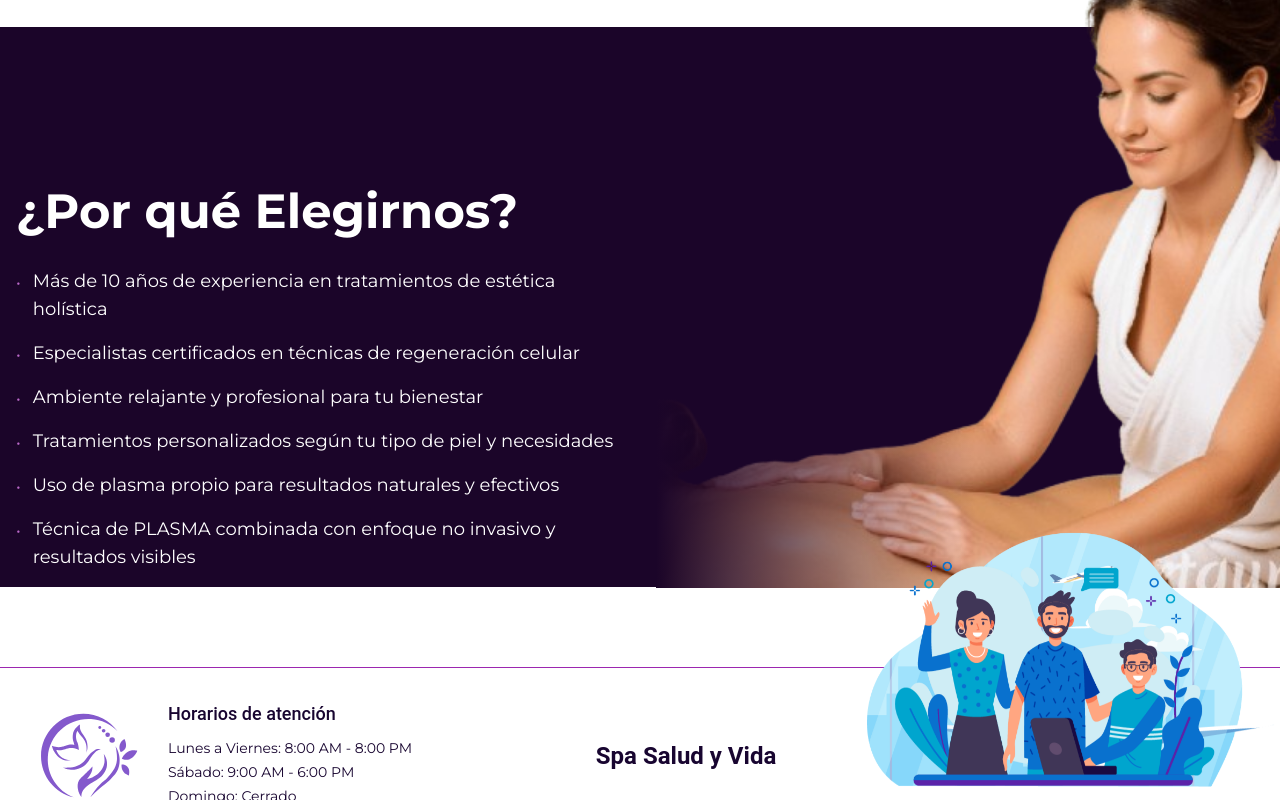
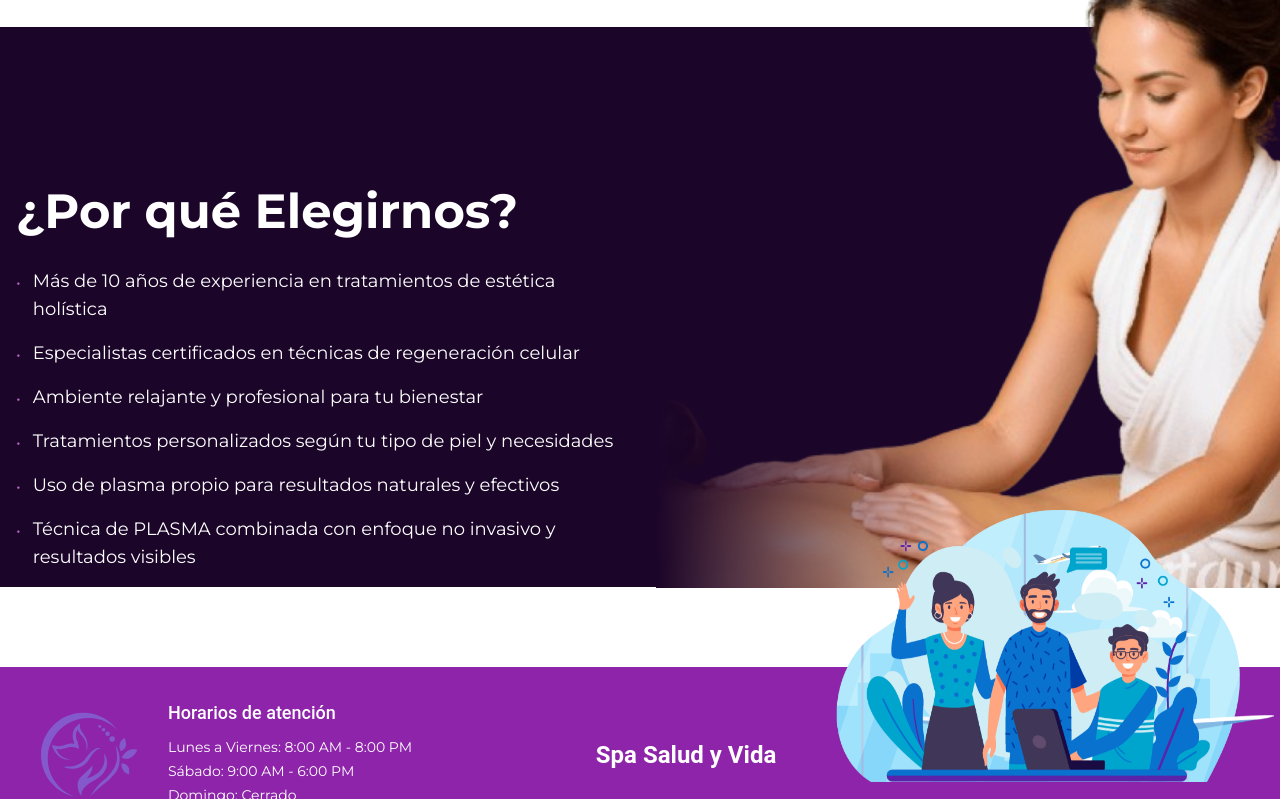
Before and after one commit to frankalessandro/Spa-SaludYVida, a React (Vite) app: page /plasma in a window 1280 px wide. Shown: the part 4804-5604 px from the top of the page. Built offline with nearby package versions, Linux system fonts and the light colour scheme; a web font is replaced by a local one.

Commit message:
fix responsive in footer

```diff
--- a/src/components/Footer.jsx
+++ b/src/components/Footer.jsx
@@ -4,17 +4,26 @@ import Team from '../assets/img/Equipo_Trabajo.png';
 
 export const FooterWithLogo = () => {
   return (
-    <footer className="relative min-w-[100vw] bg-white min-h-full border-t border-t-purple-500">
-
+    <footer className="relative min-w-[100vw] bg-purple-600" style={{
+      clipPath: "inset(-300px 0 0 0)", // Recorta solo la parte inferior
+    }}>
+      {/* Contenedor principal */}
+      <div
+        className="relative"
+        style={{
+          clipPath: "polygon(0 -300%, 100% -300%, 100% 100%, 0 100%)"
+        }}
+      >
         {/* Imagen superpuesta */}
-      <div className="relative w-full overflow-visible">
+        <div className="absolute w-full">
           <img
             src={Team}
             alt="Equipo de trabajo"
             className="absolute right-0 -top-24 md:-top-32 lg:-top-40 w-[60%] sm:w-[50%] md:w-[40%] lg:w-[35%] max-w-[600px]"
           />
         </div>
-      <div className="flex flex-col lg:flex-row items-start lg:items-center justify-between p-8 text-textDark z-10 relative gap-8 lg:gap-0">
+
+        <div className="flex flex-col lg:flex-row items-start lg:items-center justify-between p-8 text-white z-10 relative gap-8 lg:gap-0">
           {/* Logo e información */}
           <div className="flex items-start gap-4 lg:gap-6">
             <img src={Logo} alt="Spa logo" className="w-16 md:w-20 lg:w-28" />
@@ -27,6 +36,7 @@ export const FooterWithLogo = () => {
               </ul>
             </div>
           </div>
+
           {/* Texto del medio */}
           <div className="flex flex-col items-center text-center w-full md:w-auto">
             <Typography className="text-xl md:text-2xl font-bold">
@@ -37,8 +47,10 @@ export const FooterWithLogo = () => {
           {/* Espacio para imagen */}
           <div className="hidden lg:block w-72"></div>
         </div>
+      </div>
+
       {/* Barra inferior del footer */}
-      <div className="bg-white text-textDark text-center py-2">
+      <div className="bg-purple-700 text-white text-center py-2">
         <Typography className="text-sm">&copy; 2024 Spa Holístico</Typography>
       </div>
     </footer>
--- a/src/index.css
+++ b/src/index.css
@@ -199,3 +199,16 @@ html, body {
 .animate-fly {
   animation: fly 10s linear infinite;
 }
+
+/* responsive de top en footer */
+@media (max-height: 667px) {
+  .footer-top-75vh {
+    top: 75vh !important;
+  }
+}
+
+@media (min-height: 668px) and (max-height: 915px) {
+  .footer-top-22vh {
+    top: 45vh !important;
+  }
+}
--- a/src/pages/Home.jsx
+++ b/src/pages/Home.jsx
@@ -182,9 +182,10 @@ export const Home = () => {
         </section>
       </main>
       {/* Footer siempre al final */}
-      <footer className="relative top-[30vh] md:top-0">
+      <footer className="relative top-[22vh] md:top-0 footer-top-22vh footer-top-75vh">
         <FooterWithLogo />
       </footer>
+
 
 
       <FloatButtons />
```
Also changed, not shown: src/assets/img/Equipo_Trabajo.png. Lines whose indentation alone changed are shown as unchanged.
